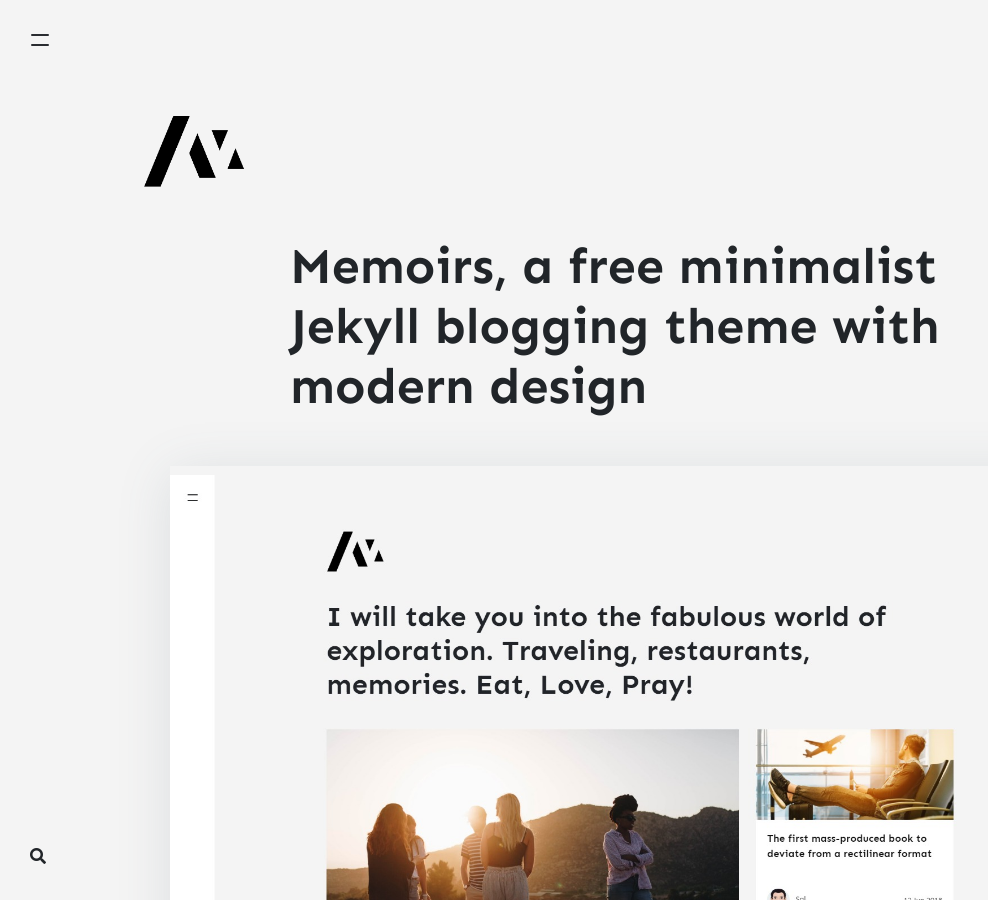
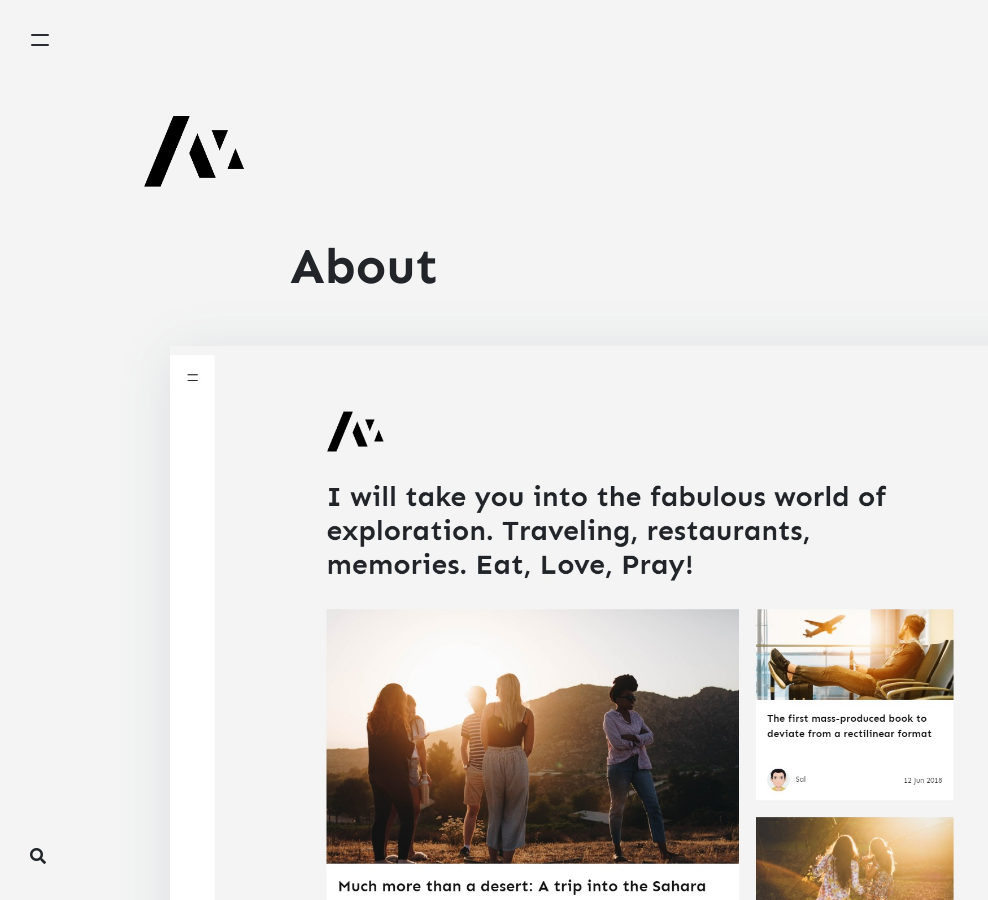
Before and after one commit to mohammed-akl/Memoirs, a Jekyll site: the page built from _pages/about.md, in a window 1280 px wide and 900 px high. Shown: the whole window, without its empty margins (0-988 px from the left). Built offline with Jekyll 4.4.1, drawn with Linux system fonts in a browser that asks for light colours; nearby versions of some CDN libraries; a script that is not in the unit is left out; comment, search, counter and statistics services are not loaded.

Commit message:
Update Pages “about”

```diff
--- a/_pages/about.md
+++ b/_pages/about.md
@@ -1,10 +1,11 @@
 ---
 layout: page
-title: Memoirs, a free minimalist Jekyll blogging theme with modern design
-permalink: /about
-comments: false
+date: 2020-05-04 13:07:19
+title: About
 image: assets/images/screenshot.jpg
 imageshadow: true
+comments: false
+permalink: /about
 ---
 
 This website is a demonstration to see **Memoirs Jekyll theme** in action. The theme is compatible with Github pages, in fact even this demo itself is created with Github Pages and hosted with Github.
```
